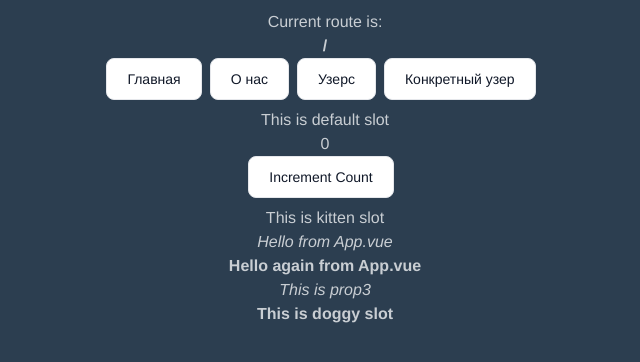
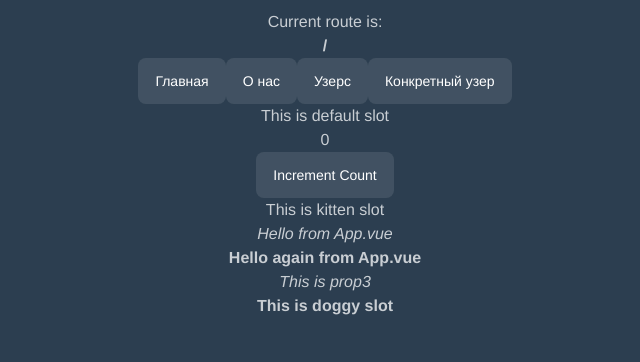
Before and after one commit to AndrewMZ6/test1app, a Vue app: page / in a window 1280 px wide. Shown: the top 362 px of the page, without its empty margins (315-955 px from the left). Built offline with nearby package versions, Linux system fonts and the light colour scheme.

Commit message:
style(NavButton): update button styles for improved appearance and accessibility

```diff
--- a/src/components/NavButton.vue
+++ b/src/components/NavButton.vue
@@ -1,5 +1,5 @@
 <template>
-    <button type="button" class="py-2.5 px-5 me-2 mb-2 text-sm font-medium text-gray-900 focus:outline-none bg-white rounded-lg border border-gray-200 hover:bg-gray-100 hover:text-blue-700 focus:z-10 focus:ring-4 focus:ring-gray-100 dark:focus:ring-gray-700 dark:bg-gray-800 dark:text-gray-400 dark:border-gray-600 dark:hover:text-white dark:hover:bg-gray-700">
+    <button type="button" class="py-3 px-4 inline-flex items-center gap-x-2 text-sm font-medium rounded-lg border border-transparent bg-white/10 text-white hover:bg-white/20 focus:outline-hidden focus:bg-white/20 disabled:opacity-50 disabled:pointer-events-none">
         {{ buttonText }}
     </button>
 </template>
```
